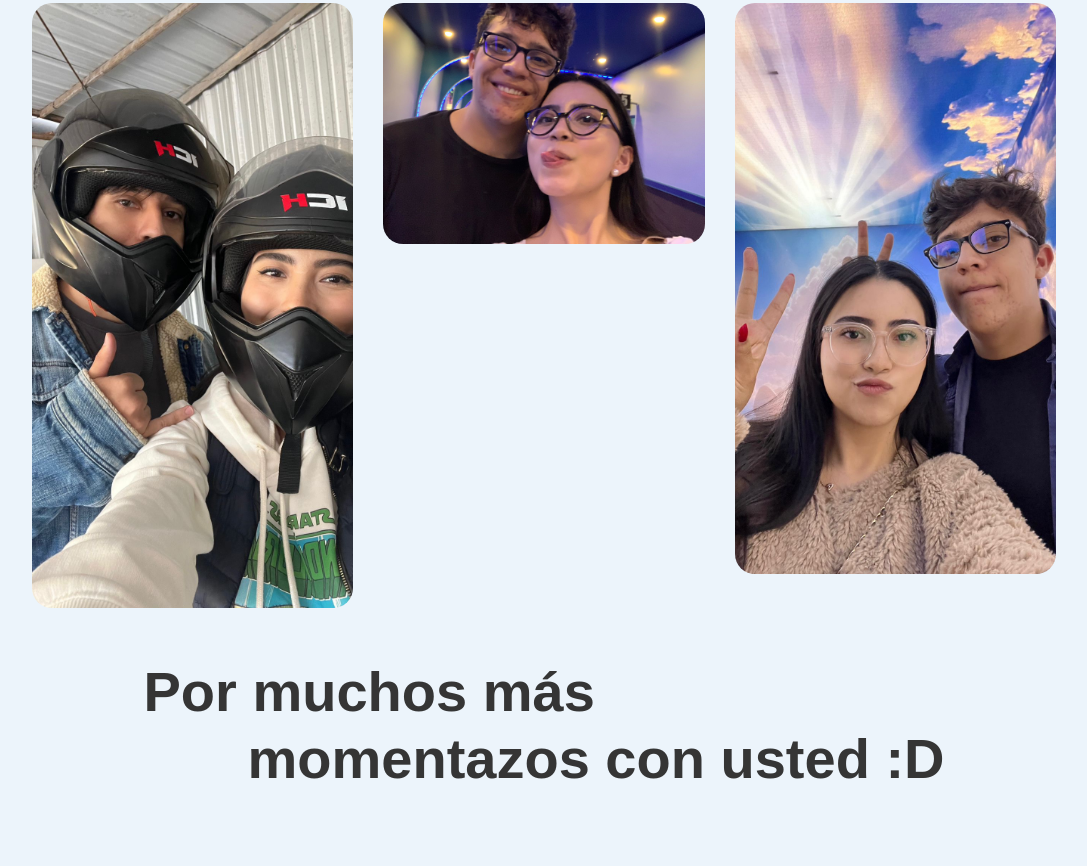
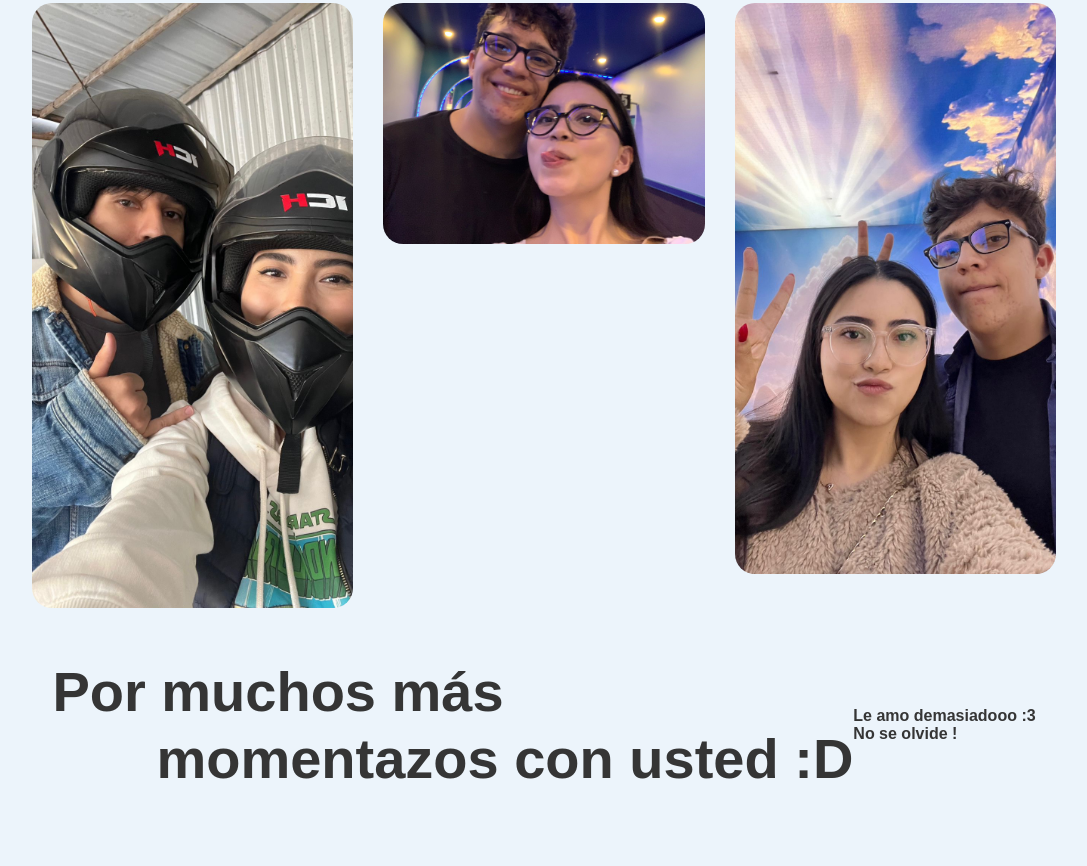
Before and after one commit to LuchoC976/LuchoC976.github.io, a plain HTML site: page index.html in a window 1280 px wide. Shown: the part 2255-3121 px from the top of the page, without its empty margins (96-1183 px from the left). Drawn offline with Linux system fonts and the light colour scheme.

Commit message:
Update index.html

```diff
--- a/index.html
+++ b/index.html
@@ -52,6 +52,18 @@
         </span>
     </div>
     <br>
+    <div class="titleText3">
+        <p>
+            <span class="text_first">
+                <span class="text_word">Le amo demasiadooo :3</span>
+                <br>
+            </span>
+        </p>
+        <span class="text_first">
+            <span class="text_word">No se olvide !</span>
+            <br>
+        </span>
+    </div>
 
 <script>
 
```
